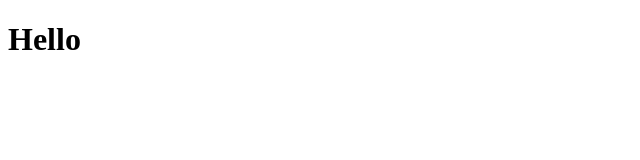
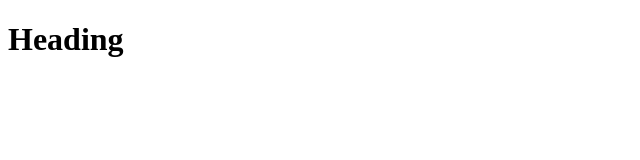
Before and after one commit to princesaluja16/community, a plain HTML site: page index.html in a window 1280 px wide. Shown: the whole page, without its empty margins (0-640 px from the left). Drawn offline with Linux system fonts and the light colour scheme.

Commit message:
index.html updated

```diff
--- a/index.html
+++ b/index.html
@@ -8,7 +8,7 @@
 </head>
 <body>
 
-    <h1>Hello</h1>
+    <h1>Heading</h1>
 
 </body>
 </html>
```
